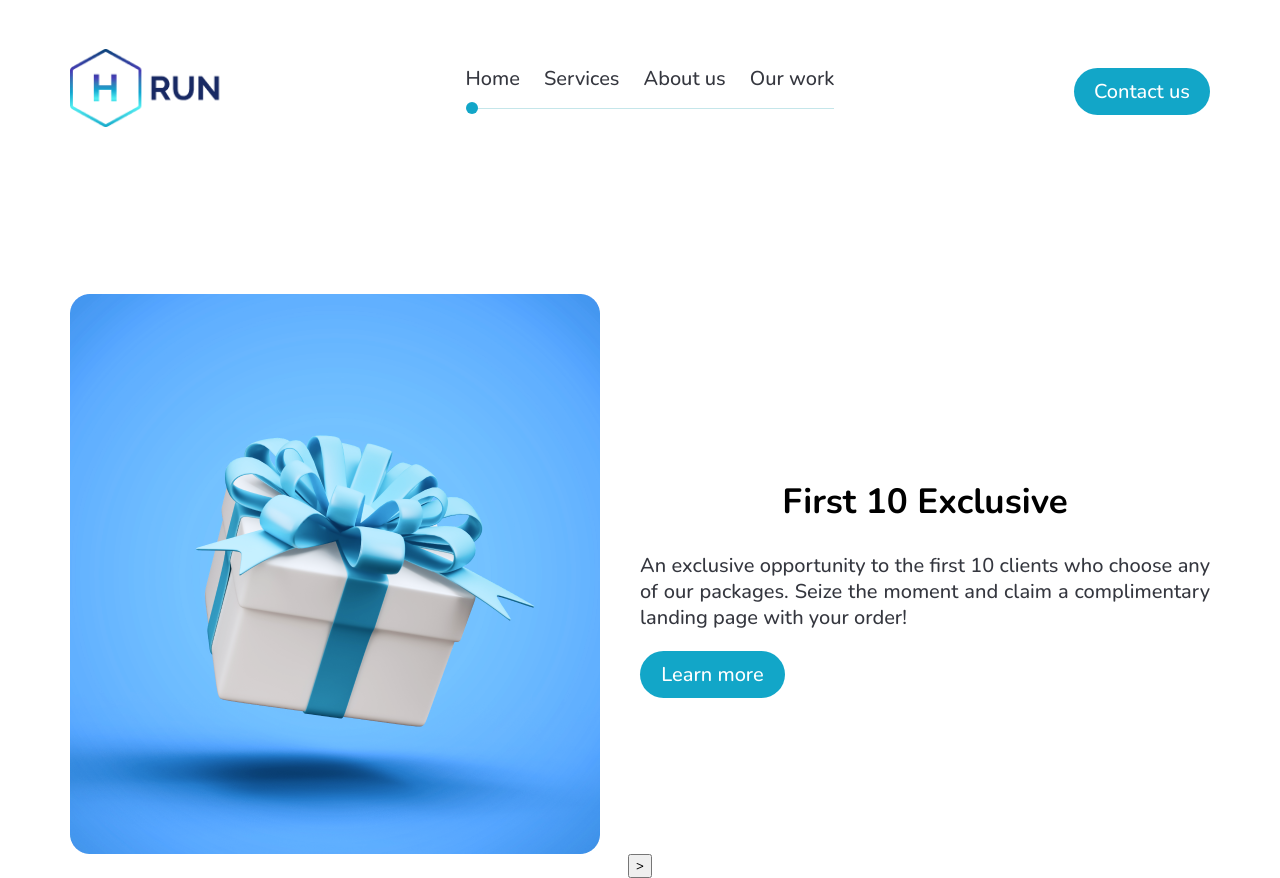
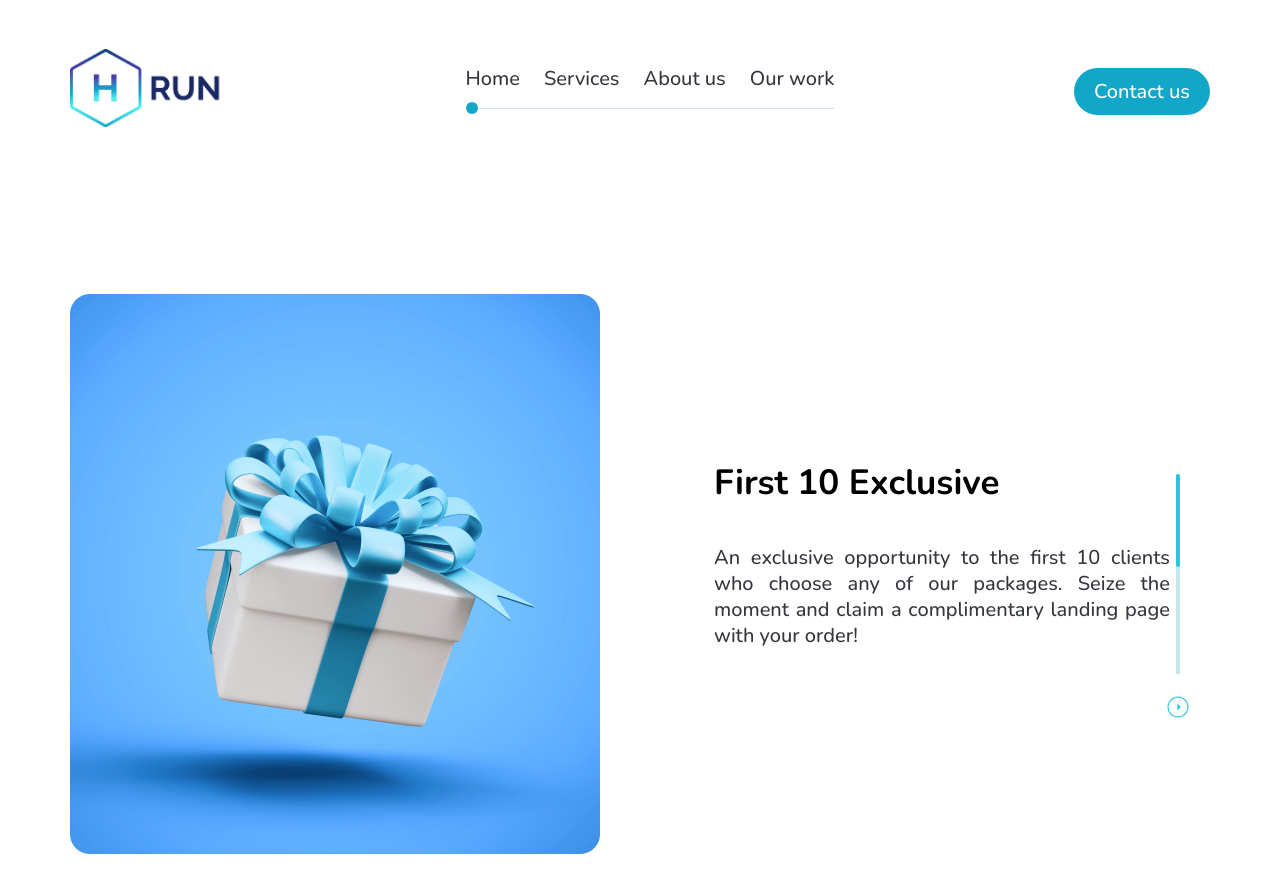
Before and after one commit to DariaBatiuk/HRUN-website-react, a React (Create React App) app: page / in a window 1280 px wide. After the commit the page ends 854 px from the top, so only its background shows below. Built offline with nearby package versions, Linux system fonts and the light colour scheme.

Commit message:
finished slider

```diff
--- a/src/сomponents/serviceSection/ServiceSection.js
+++ b/src/сomponents/serviceSection/ServiceSection.js
@@ -6,22 +6,24 @@ import img3 from "../../img/promo__page_img/Img3.png";
 import img3_mobile from "../../img/promo__page_img/Img3_mobile.png";
 import ServiceImg1 from "../../img/promo__page_img/Service__img1.png";
 import ServiceImg2 from "../../img/promo__page_img/Service__img2.png";
-import SecondaryBtn from "../SecondaryBtn/SecondaryBtn";
-import PrimaryBtn from "../primaryBtn/PrimaryBtn";
+
 import SliderBtn from "../sliderBtn/SliderBtn";
+import slider__btn_mini from "../../img/promo__page_img/slider__btn.png";
 
 function Slider({ slidesData }) {
   const [currentSlide, setCurrentSlide] = useState(0);
+  const [activeIndicator, setActiveIndicator] = useState(0);
 
   const nextSlide = () => {
     setCurrentSlide((prev) => (prev + 1) % slidesData.length);
+    setActiveIndicator((prev) => (prev + 1) % 2); // Переключаем активную полосу
   };
 
-  const prevSlide = () => {
-    setCurrentSlide(
-      (prev) => (prev - 1 + slidesData.length) % slidesData.length
-    );
-  };
+  // const prevSlide = () => {
+  //   setCurrentSlide(
+  //     (prev) => (prev - 1 + slidesData.length) % slidesData.length
+  //   );
+  // };
 
   return (
     <div className="service__slider">
@@ -33,18 +35,36 @@ function Slider({ slidesData }) {
               <div className="service__slider_content">
                 <h2 className="service__slider_header">{slide.header}</h2>
                 <p className="service__slider_descr">{slide.descr}</p>
-								<SliderBtn />
+              </div>
+
+              <div className="scrollIndicatorContainer">
+                <div
+                  className={`scrollProgress ${activeIndicator === 0 ? "active__scroll" : ""}`}
+                  style={{
+                    height: `50%`,
+                    marginBottom: "5px",
+                  }}
+                ></div>
+                <div
+                  className={`scrollProgress2 ${activeIndicator === 1 ? "active__scroll" : ""}`}
+                  style={{
+                    height: `50%`,
+                  }}
+                ></div>
+                <button className="nextSlideBtn" onClick={nextSlide}>
+                  <img src={slider__btn_mini} alt="Next" />
+                </button>
               </div>
             </div>
           )
       )}
-      <button className="service__slider_btn" onClick={nextSlide}>&gt;</button>
     </div>
   );
 }
 
 function ServiceSection() {
   const [windowWidth, setWindowWidth] = useState(window.innerWidth);
+  const [currentSlide, setCurrentSlide] = useState(0);
 
   useEffect(() => {
     const handleResize = () => {
@@ -73,11 +93,14 @@ function ServiceSection() {
     },
   ];
 
+  const nextSlide = () => {
+    setCurrentSlide((prev) => (prev + 1) % slidesData.length);
+  };
+
   return (
     <section className="serviceSection">
-      {/* Здесь начинается закомментированная часть */}
-      {/* <div className="h1">OUR SERVICES</div>
-      <div className="service__wrapper">
+      {/* <div className="h1">OUR SERVICES</div> */}
+      {/* <div className="service__wrapper">
         <img src={imageSource} alt="Service" className="img3" />
         <div className="service__descr">
           <p className="p1">
@@ -103,8 +126,9 @@ function ServiceSection() {
           </ul>
         </div>
       </div> */}
-      {/* Здесь заканчивается закомментированная часть */}
+
       <Slider slidesData={slidesData} />
+      {/* Добавление полосы прокрутки и кнопки переключения */}
     </section>
   );
 }
--- a/src/сomponents/serviceSection/index.css
+++ b/src/сomponents/serviceSection/index.css
@@ -32,7 +32,6 @@
 	cursor: pointer;
 }
 
-
 .service__slider {
   display: flex;
   flex-direction: column;
@@ -41,7 +40,7 @@
 .service__slide{
 	display: flex;
 	align-items: center;
-	gap: 40px;
+	gap: 10%;
 }
 
 .service__content {
@@ -49,18 +48,20 @@
   flex-direction: column;
 }
 .service__slider_header{
+	margin-top: 0;
+	margin-bottom: 40px;
 	font-size: 35px;
 	line-height: 45px;
 	font-weight: 700;
 	color: #000000;
 }
 .service__slider_descr{
+	margin-bottom: 40px;
 	text-align: justify;
 	font-size: 20px;
 	line-height: 26px;
 	font-weight: 400;
 	color: #35373F;
-
 }
 
 .service__sliderLine {
@@ -75,9 +76,48 @@
   background-color: black;
 }
 
-.service__slider_btn {
-  /* Стилизуйте кнопку по вашему вкусу */
+.service__slider_content{
+	width: 40%;
+	text-align: left;
 }
+.scrollIndicatorContainer {
+  position: fixed;
+  right: 100px; /* Adjust based on layout */
+  /* top: 0;
+  bottom: 0; */
+  width: 4px; /* Width of the scroll bar */
+	height: 25%;
+	display: flex;
+  flex-direction: column;
+  justify-content: space-between;
+	align-items: center;
+	background-color: #C5E6EA;
+	border-radius: 4px;
+}
+.scrollProgress {
+	background: #C5E6EA;
+  width: 100%;
+	border-radius: 4px;
+}
+.scrollProgress2 {
+  margin-top: 10px; /* Автоматический отступ сверху для второй полосы */
+	width: 100%;
+	background: #C5E6EA;
+}
+
+.active__scroll {
+  background: #2EC3E2; /* Цвет фона для активного состояния */
+}
+
+.nextSlideBtn {
+  /* position: fixed; */
+ 	position: absolute;
+  bottom: -50px; /* Adjust based on layout */
+	border: none;
+  background: white;
+	cursor: pointer;
+}
+
 
 
 @media only screen and (max-width: 1140px) {
```
Also changed, not shown: src/img/promo__page_img/slider__btn.png (added).
